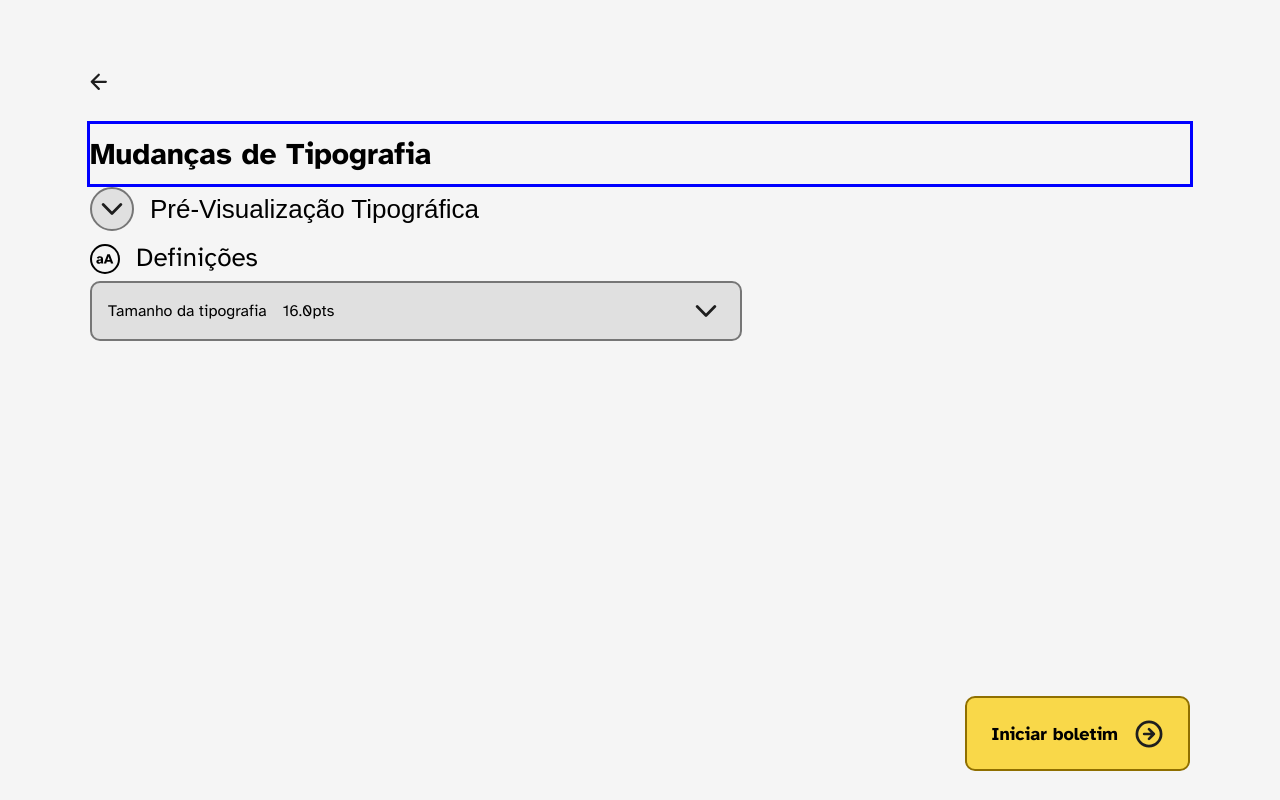
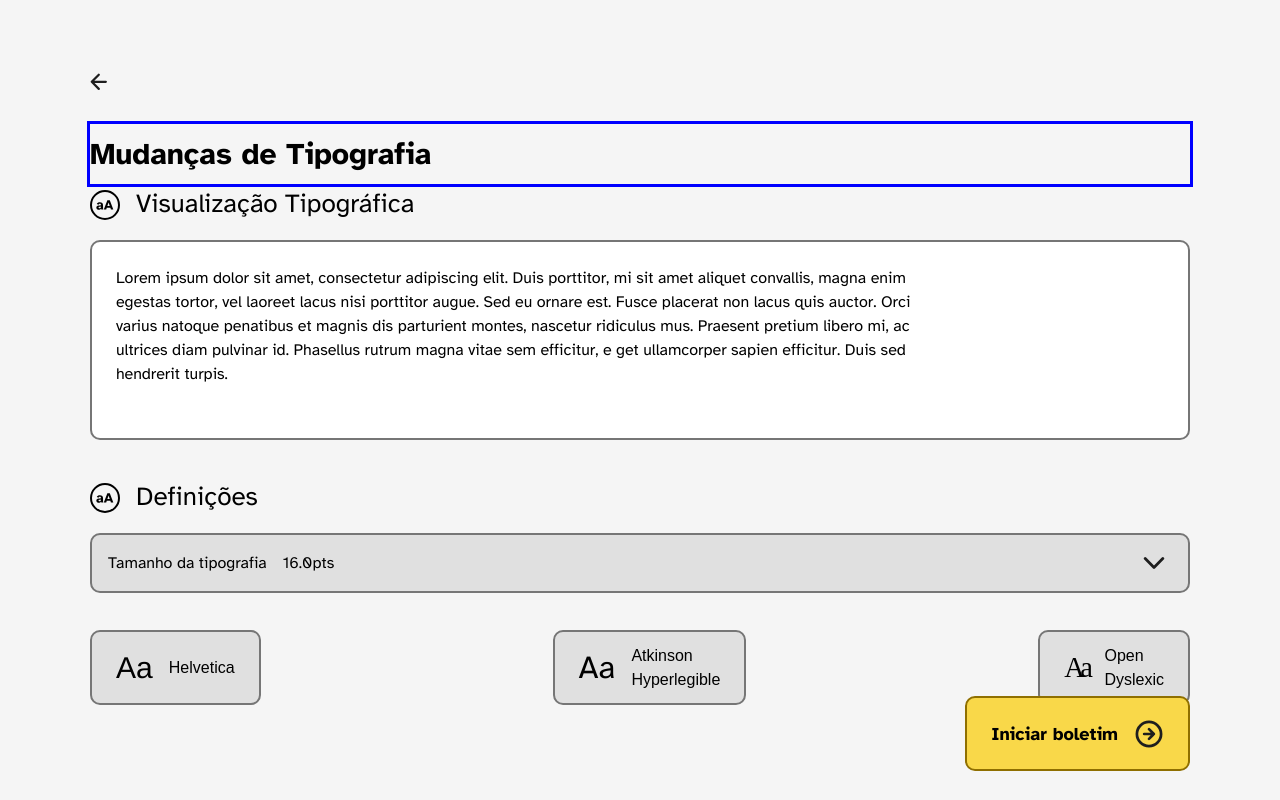
Before and after one commit to constancacc/Voto-Acessivel, a React (Vite) app in the folder voto-acessivel/: page /tipografia in a window 1280 px wide. Built offline with nearby package versions, Linux system fonts and the light colour scheme.

Commit message:
página de mudanças de mudanças de tipografia

```diff
--- a/voto-acessivel/src/components/AdaptCell.jsx
+++ b/voto-acessivel/src/components/AdaptCell.jsx
@@ -39,7 +39,7 @@ export default function AdaptCell({ title, value, onConfirm, icon, editable = fa
   };
 
   return (
-    <div className="adapt-cell-wrapper" id="versao2" style={{ width: '100%' }}>
+    <div className="adapt-cell-wrapper" id="versao2">
       <div
         className={`adap-cell ${isOpen ? "expanded" : ""}`}
         role="button"
--- a/voto-acessivel/src/pages/links-acessibilidade/Tipografia.jsx
+++ b/voto-acessivel/src/pages/links-acessibilidade/Tipografia.jsx
@@ -48,25 +48,28 @@ export default function Tipografia() {
 
       {/* main */}
 
-      <div style={{ gridColumn: "2 / span 12", gridRow: "4", position: "relative" }}>
-        <div id="motoras">
+      <div style={{ gridColumn: "2 / span 12", gridRow: "4 / span 8" }}>
+         <div>
+            <div className='pre-def-title'>
+              <img src={tipo}></img>
+              <h3>Visualização Tipográfica</h3>
+          </div>
+            <div id="text-visualization-box">
+              <p> Lorem ipsum dolor sit amet, consectetur adipiscing elit. Duis porttitor,
+                mi sit amet aliquet convallis, magna enim egestas tortor, vel laoreet lacus
+                nisi porttitor augue. Sed eu ornare est. Fusce placerat non lacus quis auctor.
+                Orci varius natoque penatibus et magnis dis parturient montes, nascetur ridiculus mus.
 
-            <CollapseBox title="Pré-Visualização Tipográfica">
-                 <p>
-                    Nesta eleição, os cidadãos elegem os membros da Câmara Municipal, incluindo o/a <b>Presidente da Câmara</b>, que será responsável
-                    pela gestão do município durante os próximos 4 anos.
-                    </p>
+                Praesent pretium libero mi, ac ultrices diam pulvinar id. Phasellus rutrum magna vitae sem efficitur, e
+                get ullamcorper sapien efficitur. Duis sed hendrerit turpis.</p>
+            </div>
 
-            </CollapseBox>
+          </div>
 
           <div className='pre-def-title'>
             <img src={tipo}></img>
             <h3>Definições</h3>
           </div>
-
-
-
-            <div style={{ position: "absolute" }} className="adap-list">
 
           <AdaptCell
             title="Tamanho da tipografia"
@@ -76,8 +79,24 @@ export default function Tipografia() {
             onConfirm={(newVal) => setTipografia(newVal)}
           />
 
+          <div className="type-btn-box">
+            <button className="custom-button secondary">
+              <p id="helvetica"> Aa </p>
+              <p> Helvetica</p>
+            </button>
+
+            <button className="custom-button secondary">
+              <p id="atkinson"> Aa </p>
+              <p> Atkinson <br/> Hyperlegible </p>
+            </button>
+
+            <button className="custom-button secondary">
+              <p id="dyslexic"> Aa </p>
+              <p> Open <br/> Dyslexic </p>
+            </button>
+
           </div>
-        </div>
+
 
       </div>
 
--- a/voto-acessivel/src/styles/a11y.css
+++ b/voto-acessivel/src/styles/a11y.css
@@ -69,6 +69,7 @@ div.ativo > span > p {
     display: inline-flex;
     align-items: flex-end;
     gap: 16px;
+    margin-bottom: 20px;
 }
 .pre-def-content{
     display: flex;
@@ -153,3 +154,66 @@ div.ativo > span > p {
     margin-bottom: 1rem;
     padding: 5px 10px;
 }
+
+/*TIPOGRAFIA*/
+
+.type-btn-box{
+    display: flex;
+    height: 69px;
+    justify-content: space-between;
+    align-items: center;
+    align-self: stretch;
+
+    margin-top: 40px;
+}
+
+#helvetica{
+    font-family: Helvetica;
+    font-size: 30.08px;
+
+}
+
+#atkinson{
+    font-family: "Atkinson Hyperlegible";
+    font-size: 32px;
+}
+
+#dyslexic{
+    font-family: OpenDyslexic;
+    font-size: 28.5px;
+    letter-spacing: -4.505px;
+}
+
+.type-name{
+    width: 65px;
+}
+
+:root {
+  --font-base-size: 16px;
+  --line-height-multiplier: 1.5;
+  --paragraph-margin-multiplier: 2;
+  --max-text-width: 80ch;
+  --font-family: 'Atkinson Hyperlegible', sans-serif;
+}
+
+#text-visualization-box {
+  background-color: white;
+  border: 2px solid var(--secundary-stroke);
+  box-sizing: border-box;
+  border-radius: 10px;
+  padding: 24px;
+
+  width: 100%;
+  height: 200px;
+
+  font-family: var(--font-family);
+  font-size: var(--font-base-size);
+  line-height: calc(var(--font-base-size) * var(--line-height-multiplier)); /* 24px */
+  color: #222;
+
+  overflow: hidden;
+  text-overflow: ellipsis;
+  white-space: normal;
+
+  margin-bottom: 40px;
+}
--- a/voto-acessivel/src/styles/variables.css
+++ b/voto-acessivel/src/styles/variables.css
@@ -57,7 +57,7 @@
   p{
     font-size: var(--font-base-size);
     line-height: calc(var(--font-base-size) * var(--line-height-multiplier));
-    margin-bottom: calc(var(--font-base-size) * var(--paragraph-margin-multiplier));
+    /*margin-bottom: calc(var(--font-base-size) * var(--paragraph-margin-multiplier));*/
     max-width: var(--max-text-width);
   }
 
```
Lines whose indentation alone changed are shown as unchanged.
